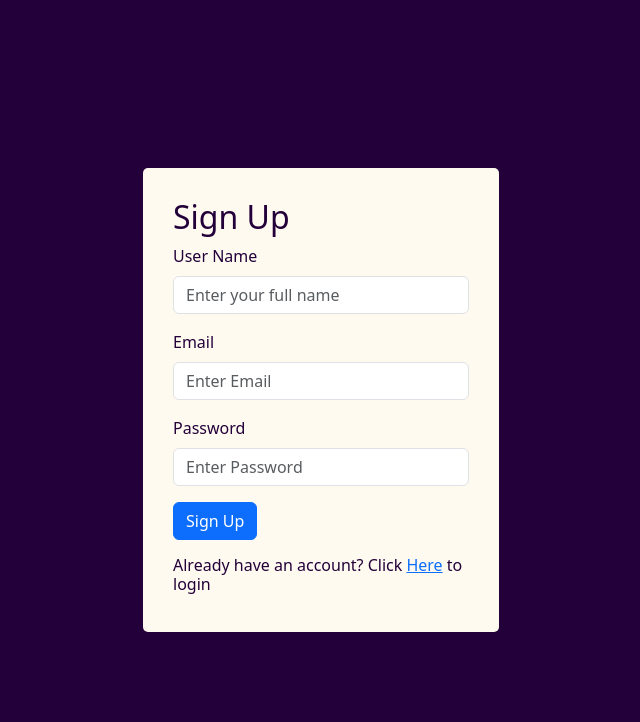
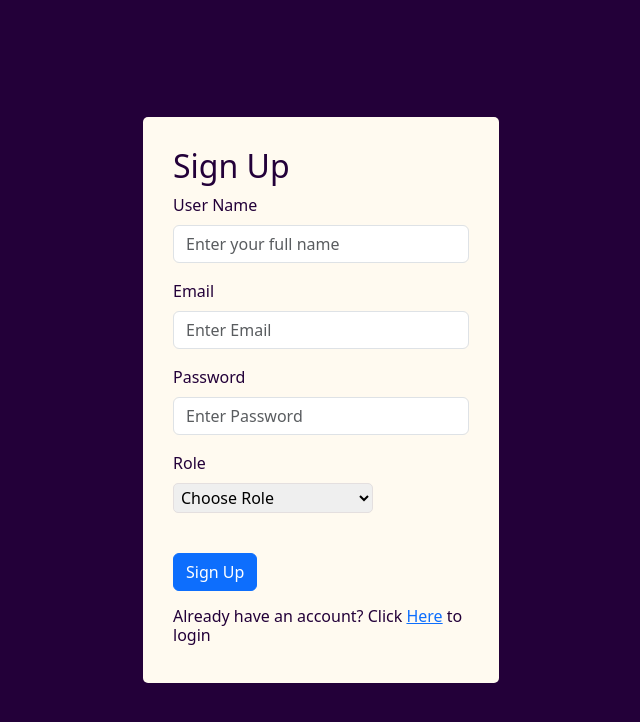
Before and after one commit to praiseGit34/Social-Impact-Project, a React (Vite) app in the folder frontend/: page /register in a window 1280 px wide. Shown: the top 722 px of the page, without its empty margins (319-959 px from the left). Built offline with nearby package versions, Linux system fonts and the light colour scheme.

Commit message:
Modify the registration to include teacher and student

```diff
--- a/frontend/src/Components/Login/Login.jsx
+++ b/frontend/src/Components/Login/Login.jsx
@@ -34,7 +34,7 @@ const Login = () => {
           });
 
           setUser(initialUser);
-          navigate('/');
+          navigate('student-dashboard');
         }
       }
     } catch (error) {
--- a/frontend/src/Components/Pages/StudentDashboard.jsx
+++ b/frontend/src/Components/Pages/StudentDashboard.jsx
@@ -1,7 +1,11 @@
 import React from 'react';
 
 const StudentDashboard = () => {
-  return <div>StudentDashboard</div>;
+  return (
+    <div>
+      <h2>StudentDashboard</h2>
+    </div>
+  );
 };
 
 export default StudentDashboard;
--- a/frontend/src/Components/Registration/Register.jsx
+++ b/frontend/src/Components/Registration/Register.jsx
@@ -1,11 +1,11 @@
 import axios from 'axios';
-import React, { useState } from 'react';
+import { useState } from 'react';
 import { FormGroup, Input, Label, Button, Row, Col } from 'reactstrap';
-import { Link, Navigate } from 'react-router-dom';
+import { Link } from 'react-router-dom';
 import { useNavigate } from 'react-router-dom';
 import { toast } from 'react-toastify';
 
-const initialUser = { username: '', email: '', password: '' };
+const initialUser = { username: '', email: '', password: '', position: '' };
 
 const Registration = () => {
   const [user, setUser] = useState(initialUser);
@@ -13,7 +13,7 @@ const Registration = () => {
   const signUp = async () => {
     const url = 'http://localhost:1337/api/auth/local/register';
     try {
-      if (user.username && user.email && user.password) {
+      if (user.username && user.email && user.password && user.position) {
         const res = await axios.post(url, user);
         if (res) {
           setUser(initialUser);
@@ -51,6 +51,7 @@ const Registration = () => {
               placeholder="Enter your full name"
             />
           </FormGroup>
+
           <FormGroup>
             <Label>Email</Label>
             <Input
@@ -62,6 +63,7 @@ const Registration = () => {
               placeholder="Enter Email"
             />
           </FormGroup>
+
           <FormGroup>
             <Label>Password</Label>
             <Input
@@ -73,6 +75,20 @@ const Registration = () => {
               placeholder="Enter Password"
             />
           </FormGroup>
+
+          {/* here */}
+
+          <FormGroup>
+            <Label>Role</Label>
+            <select name="position" onChange={handleUserChange}>
+              <option value="">Choose Role</option>
+              <option value="student">Student</option>
+              <option value="teacher">Teacher</option>
+            </select>
+          </FormGroup>
+
+          {/* here ends */}
+
           <Button color="primary" onClick={signUp}>
             Sign Up
           </Button>
--- a/frontend/src/index.css
+++ b/frontend/src/index.css
@@ -53,3 +53,12 @@ body {
   content: ' *';
   color: red;
 }
+
+select {
+  display: block;
+  width: 200px;
+  margin-bottom: 40px;
+  border: 1px solid rgb(228, 223, 223);
+  border-radius: 5px;
+  padding: 2px 3px;
+}
```
Also changed, not shown: 1 other file (tests, documents, lock files or other folders).
